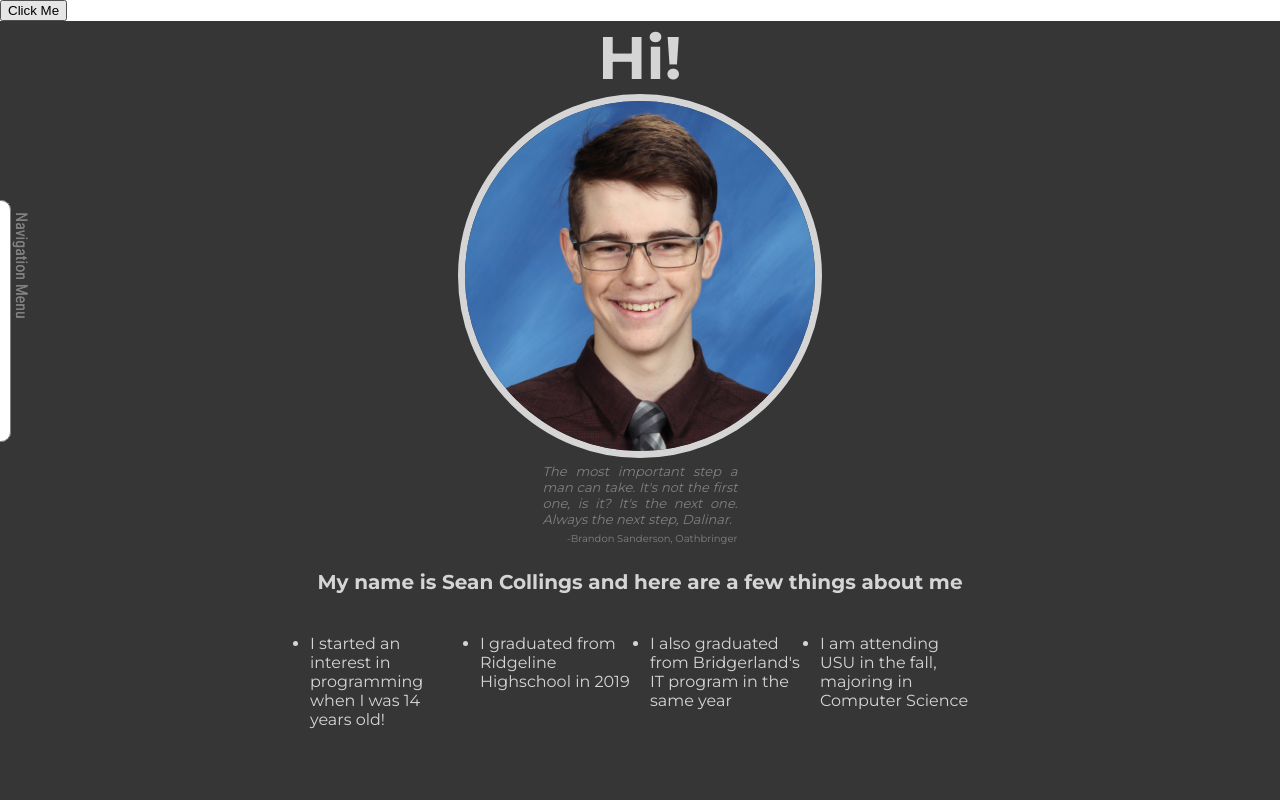
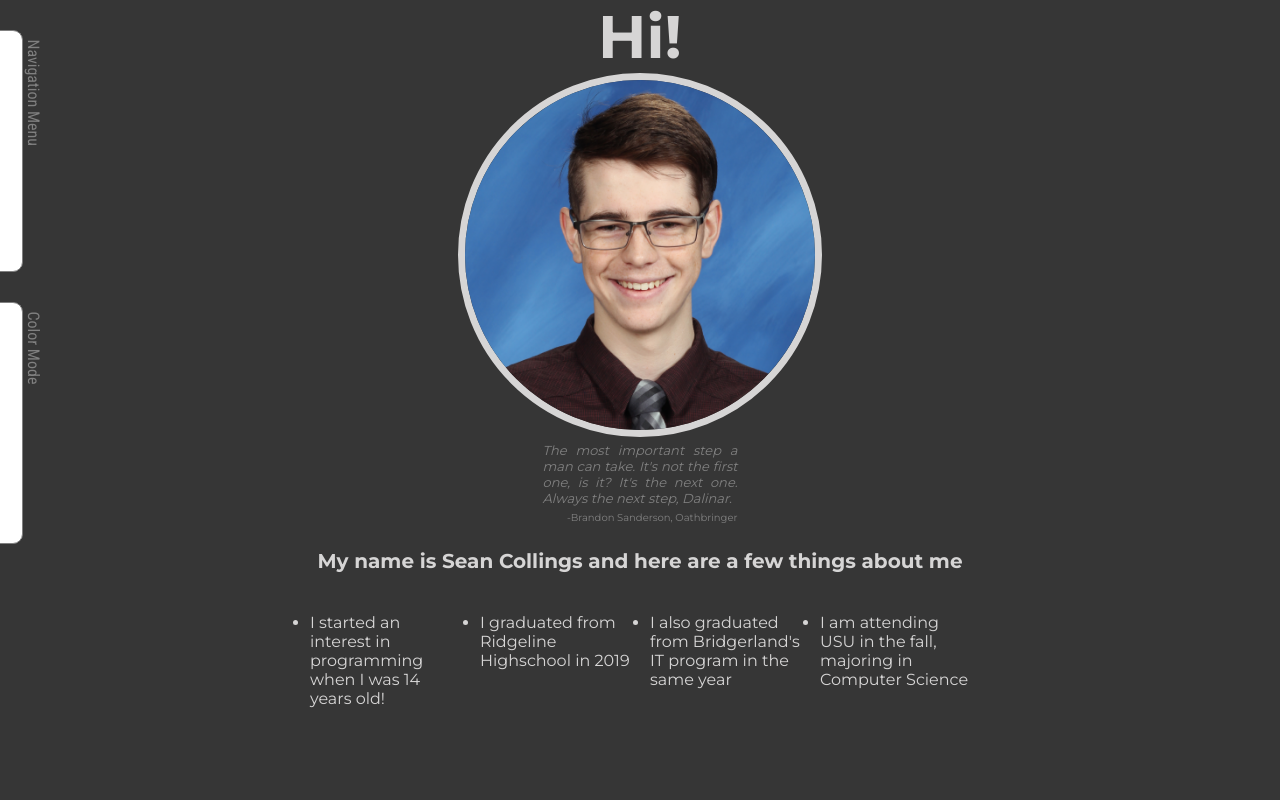
Before and after one commit to seanrcollings/homepage, a React (Create React App) app: page / in a window 1280 px wide. Shown: the top 800 px of the page. Built offline with nearby package versions, Linux system fonts and the light colour scheme.

Commit message:
modified sidebar, added color options

```diff
--- a/public/index.html
+++ b/public/index.html
@@ -20,6 +20,7 @@
       Learn how to configure a non-root public URL by running `npm run build`.
     -->
     <link href="https://fonts.googleapis.com/css?family=Montserrat:400,700|Roboto+Condensed&display=swap" rel="stylesheet">
+    <script src="https://kit.fontawesome.com/59e76eb42a.js"></script>
     <title>Sean Collings</title>
   </head>
   <body>
--- a/src/components/profile.jsx
+++ b/src/components/profile.jsx
@@ -9,7 +9,7 @@ export default function Profile() {
   const [typeOne, setTypeOne] = useState('dark')
   const [typeTwo, setTypeTwo] = useState('light')
 
-  const handleClick = () => {
+  const alternate = () => {
     if (typeOne === 'dark') {
       setTypeOne('light')
       setTypeTwo('dark')
@@ -19,10 +19,19 @@ export default function Profile() {
     }
   }
 
+  const darkMode = () => {
+    setTypeOne('dark')
+    setTypeTwo('dark')
+  }
+
+  const lightMode = () => {
+    setTypeOne('light')
+    setTypeTwo('light')
+  }
+
   return (
     <div className='profile'>
-      <button onClick={handleClick}>Click Me</button>
-      <Sidebar/>
+      <Sidebar  alternate={alternate} darkMode={darkMode} lightMode={lightMode}/>
       <ProfileSection type={typeOne}  section='1' component={<Intro/>}/>
       <ProfileSection type={typeTwo} section='2' component={<Skills/>}/>
       <ProfileSection type={typeOne}  section='3' component={null}/>
--- a/src/components/sidebar.jsx
+++ b/src/components/sidebar.jsx
@@ -1,22 +1,21 @@
 import React from 'react'
 import SidebarMenu from './sidebarMenu';
 
-export default function Sidebar() {
+export default function Sidebar(props) {
 
   return (
     <div className='sidebar'>
-      <SidebarMenu text='Navigation Menu'>
-      <a className='sidebar-menu-item' href='#1'>Intro</a>
-      <a className='sidebar-menu-item' href='#2'>Skills</a>
-      <a className='sidebar-menu-item' href='#3'>Projects</a>
-      <a className='sidebar-menu-item' href='#4'>Links</a>
-    </SidebarMenu>
     <SidebarMenu text='Navigation Menu'>
       <a className='sidebar-menu-item' href='#1'>Intro</a>
       <a className='sidebar-menu-item' href='#2'>Skills</a>
       <a className='sidebar-menu-item' href='#3'>Projects</a>
       <a className='sidebar-menu-item' href='#4'>Links</a>
     </SidebarMenu>
+    <SidebarMenu text='Color Mode'>
+      <button className='sidebar-menu-button' onClick={props.alternate}>Alternate</button>
+      <button className='sidebar-menu-button' onClick={props.darkMode}>Dark Mode</button>
+      <button className='sidebar-menu-button' onClick={props.lightMode}>Light Mode</button>
+    </SidebarMenu>
     </div>
   )
 }
--- a/src/components/sidebarMenu.jsx
+++ b/src/components/sidebarMenu.jsx
@@ -1,12 +1,15 @@
-import React, {useState} from 'react'
+import React, {useState, useEffect} from 'react'
 
 export default function SidebarMenu(props) {
   const [focused, setFocused] = useState(false)
 
   return (
-    <div className={`sidebar-menu ${focused ? 'sidebar-menu-show' : 'sidebar-menu-hide'}`} onClick={() => setFocused(!focused)}>
-      <span className='sidebar-menu-text'>{props.text}</span>
-      {props.children}
+    <div className={`sidebar-menu-wrapper ${focused ? 'sidebar-menu-wrapper-show' : 'sidebar-menu-wrapper-hide'}`}>
+      <span className='sidebar-menu-wrapper-arrow' onClick={() => setFocused(false)}><i className="fas fa-arrow-left"></i></span>
+      <span className='sidebar-menu-wrapper-text'>{props.text}</span>
+      <div className='sidebar-menu' onClick={() => setFocused(true)}>
+        {props.children}
+      </div>
     </div>
   )
 }
--- a/src/stylesheets/sidebar.scss
+++ b/src/stylesheets/sidebar.scss
@@ -1,10 +1,8 @@
-.sidebar {
-
-}
+.sidebar { position: fixed }
 
 .sidebar-menu {
-  position: fixed;
-  top: 25%;
+  margin-top: 30px;
+  position: relative;
   display: flex;
   flex-direction: column;
   height: 200px;
@@ -13,7 +11,50 @@
   border: 1px solid grey;
   padding: 20px 30px 20px 30px;
   border-radius: 10px;
-  transition: transform .3s ease;
+
+  &-wrapper {
+    position: relative;
+    transition: transform .3s ease;
+
+    &-hide {
+      left: -10px;
+      animation: slide-out 1s .2s forwards;
+
+      &:hover {
+        transform: translateX(10px) rotate(5deg);
+      }
+    }
+
+    &-show {
+      left: -120px;
+      animation: slide-in 1s .2s;
+      animation-fill-mode: forwards;
+    }
+
+    &-arrow {
+      position: absolute;
+      top: -30px;
+      left: 15px;
+      color: grey;
+      font-size: 25px;
+
+      &:hover {
+        color: rgb(184, 184, 184);
+        cursor: pointer;
+      }
+    }
+
+    &-text {
+      position: absolute;
+      top: 50px;
+      right: -60px;
+      width: 110px;
+      color: grey;
+      font-family: $font-rob;
+      transform: rotate(90deg);
+      padding-bottom: 10px;
+    }
+  }
 
   &-item {
     text-decoration: none;
@@ -21,35 +62,22 @@
     font-weight: bold;
     text-align: right;
 
+    &:hover { color: #636363; }
+  }
+
+  &-button {
+    border: none;
+    background-color: $grey-36;
+    color: $soft-white;
+    font-weight: bold;
+    padding: 5px;
+
     &:hover {
-      color: #636363;
+      cursor: pointer;
+      background-color: #636363
     }
   }
 
-  &-text {
-    position: absolute;
-    top: 50px;
-    right: -60px;
-    color: grey;
-    font-family: $font-rob;
-    transform: rotate(90deg);
-    padding-bottom: 10px;
-  }
-
-  &-hide {
-    left: -10px;
-    animation: slide-out 1s .2s forwards;
-
-    &:hover {
-      transform: translateX(10px) rotate(5deg);
-    }
-  }
-
-  &-show {
-    left: -120px;
-    animation: slide-in 1s .2s;
-    animation-fill-mode: forwards;
-  }
 }
 
 @keyframes slide-in {
```
Also changed, not shown: src/stylesheets/profile.scss (line endings or trailing spaces).
